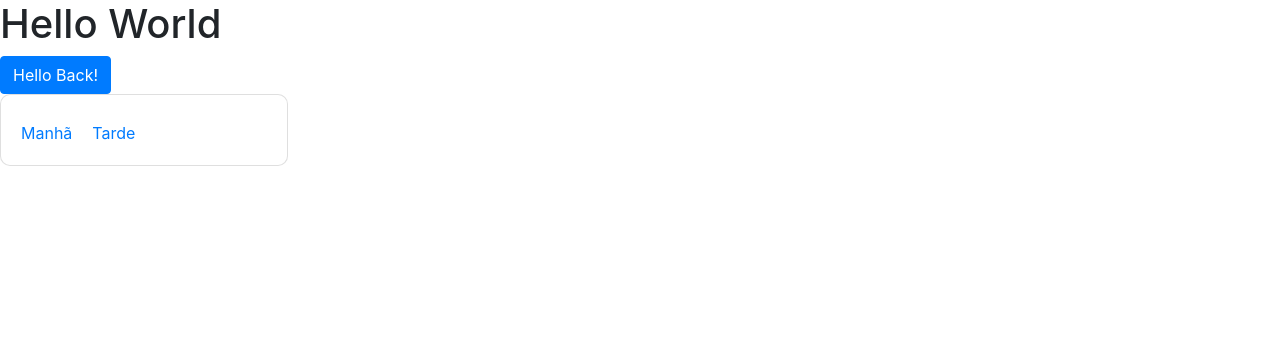
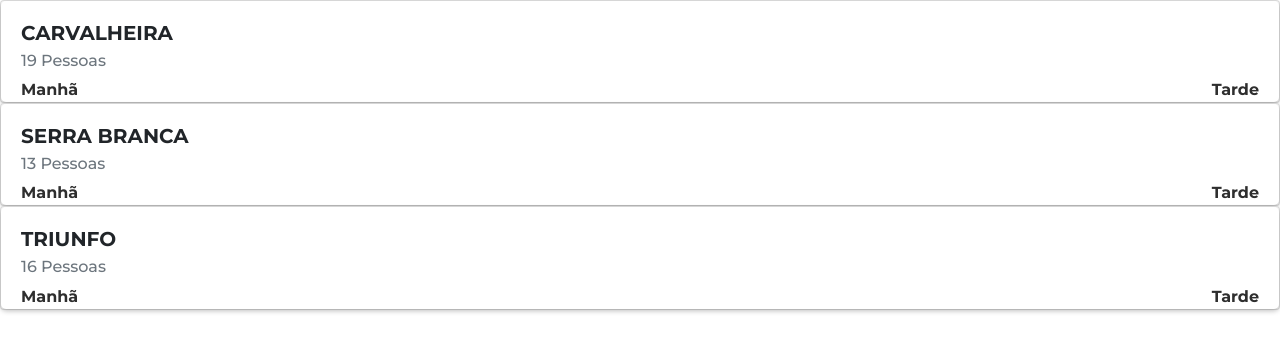
Before and after one commit to ufcg-lsd/tuvens, a React (Create React App) app: page / in a window 1280 px wide. Shown: the top 352 px of the page. Built offline with nearby package versions, Linux system fonts and the light colour scheme.

Commit message:
adiciona exemplos

```diff
--- /dev/null
+++ b/src/App.css
@@ -0,0 +1,5 @@
+@import url('https://fonts.googleapis.com/css2?family=Montserrat:ital,wght@0,500;0,600;0,700;1,400&display=swap');
+
+.tuvens {
+    font-family: 'Montserrat', sans-serif;
+}
--- a/src/App.js
+++ b/src/App.js
@@ -2,12 +2,14 @@ import React from 'react'
 import { Button } from 'react-bootstrap'
 import Card from './components/Card/Card.jsx'
 
-const App = props => (
-    <div>
-        <h1>Hello World</h1>
-        <Button>Hello Back!</Button>
-        <Card></Card>
+import './App.css';
+
+const Tuvens = props => (
+    <div className="tuvens">
+        <Card name="Carvalheira" occupation={19}></Card>
+        <Card name="Serra Branca" occupation={13}></Card>
+        <Card name="Triunfo" occupation={16}></Card>
     </div>
 )
 
-export default App
+export default Tuvens
--- a/src/components/Card/Card.css
+++ b/src/components/Card/Card.css
@@ -1,3 +1,21 @@
 .room {
-    border-radius: 10px;
+    padding-bottom: 0;
+    border-radius: 5px;
+    box-shadow:rgba(0, 0, 0, .25) 0 2px 5px;
 }
+
+.room__title {
+    font-weight: bold;
+    text-transform: uppercase;
+}
+
+.room__actions {
+    display: flex;
+    justify-content: space-between;
+}
+
+.room__actions > a {
+    font-weight: bold;
+    color: #2E2E2E;
+    border:#aaa;
+}
--- a/src/components/Card/Card.jsx
+++ b/src/components/Card/Card.jsx
@@ -1,18 +1,20 @@
 import React from 'react'
-//import { OpacityBar } from '../Bar/OpacityBar'
-import {Card} from 'react-bootstrap';
+
+import { Card } from 'react-bootstrap';
 
 import './Card.css'
 
-const Room = ({name, occupation, capacity}) => {
+const Room = ({ name, occupation, capacity }) => {
 
     return (
-        <Card className = "room" style = {{ width: '18rem'}}>
-            <Card.Body>
-                <Card.Title>{name}</Card.Title>
-                <Card.Subtitle className = "mb-2 text-muted">{occupation}</Card.Subtitle>
-                <Card.Link href = "#">Manhã</Card.Link>
-                <Card.Link href = "#">Tarde</Card.Link>
+        <Card>
+            <Card.Body className="room">
+                <Card.Title className="room__title">{name}</Card.Title>
+                <Card.Subtitle className="mb-2 text-muted">{occupation} Pessoas</Card.Subtitle>
+                <div className="room__actions">
+                    <Card.Link href="#">Manhã</Card.Link>
+                    <Card.Link href="#">Tarde</Card.Link>
+                </div>
             </Card.Body>
         </Card>
 
```
